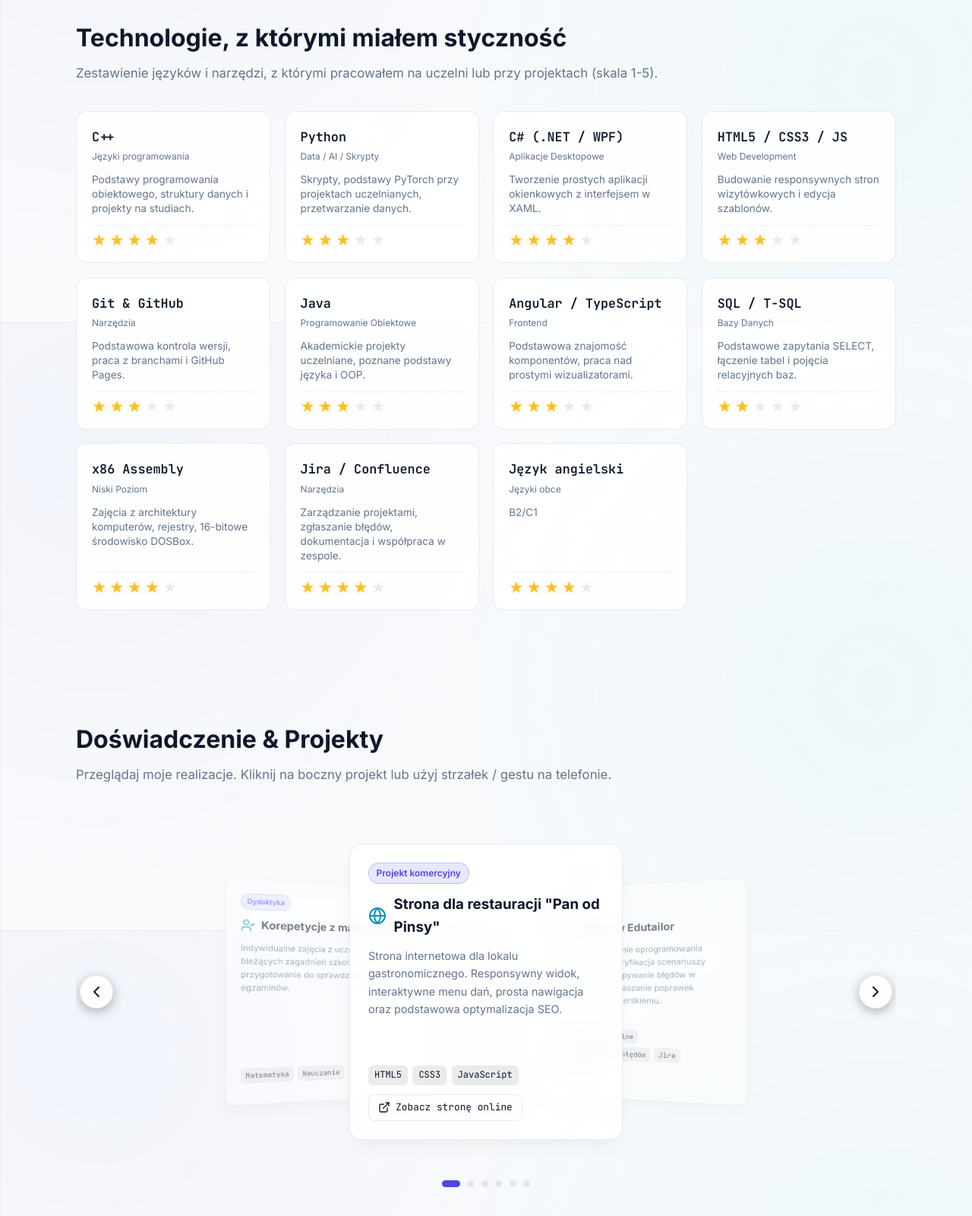
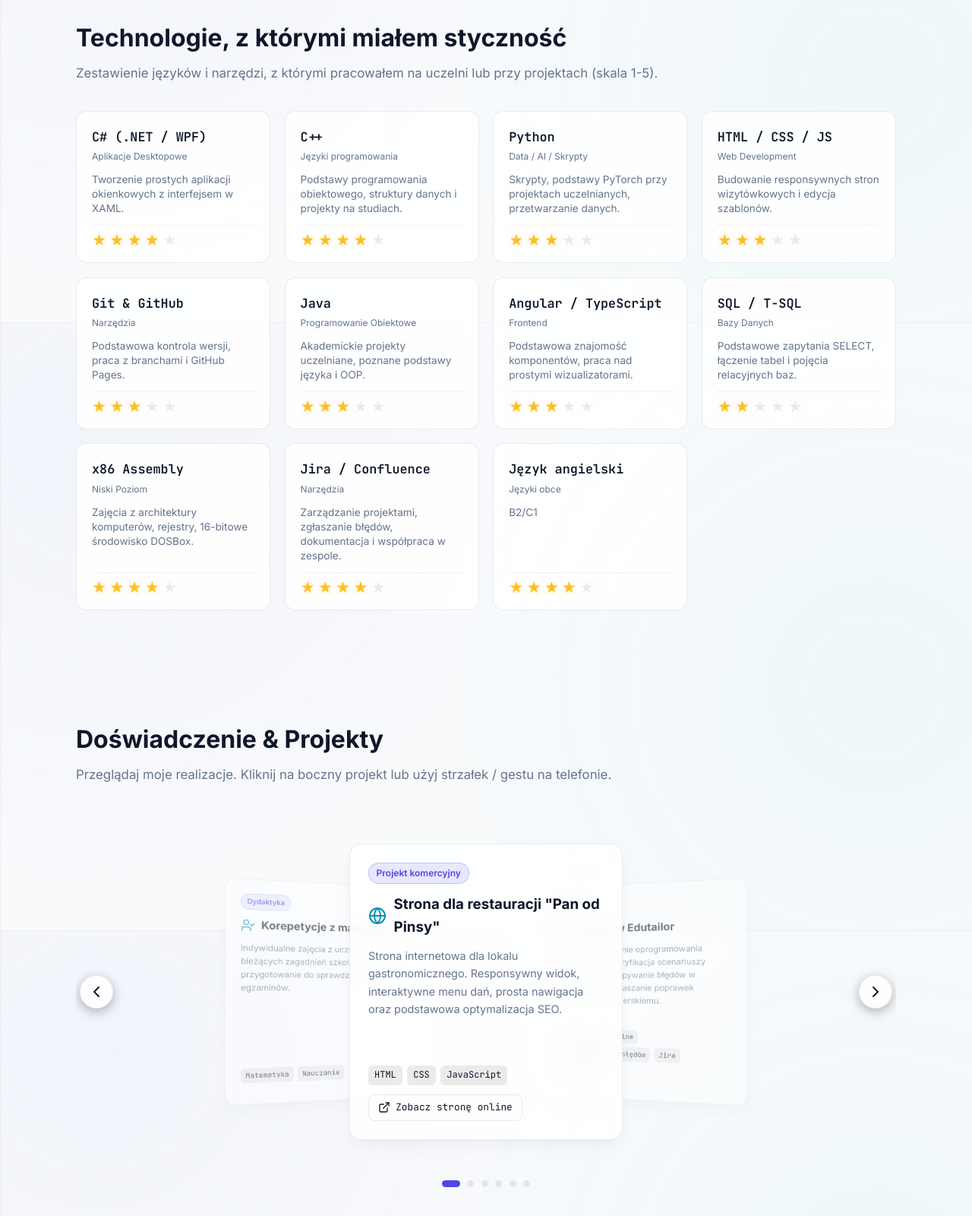
Before and after one commit to michmro04/michalmrowicki_webpage, a plain HTML site: page index.html in a window 1280 px wide. Shown: the part 1176-2776 px from the top of the page at 76% size. Drawn offline with nearby package versions, Linux system fonts and the light colour scheme.

Commit message:
some changes

```diff
--- a/assets/technologies.json
+++ b/assets/technologies.json
@@ -1,4 +1,10 @@
 [
+  {
+    "name": "C# (.NET / WPF)",
+    "category": "Aplikacje Desktopowe",
+    "level": 4,
+    "description": "Tworzenie prostych aplikacji okienkowych z interfejsem w XAML."
+  },
   {
     "name": "C++",
     "category": "Języki programowania",
@@ -12,13 +18,7 @@
     "description": "Skrypty, podstawy PyTorch przy projektach uczelnianych, przetwarzanie danych."
   },
   {
-    "name": "C# (.NET / WPF)",
-    "category": "Aplikacje Desktopowe",
-    "level": 4,
-    "description": "Tworzenie prostych aplikacji okienkowych z interfejsem w XAML."
-  },
-  {
-    "name": "HTML5 / CSS3 / JS",
+    "name": "HTML / CSS / JS",
     "category": "Web Development",
     "level": 3,
     "description": "Budowanie responsywnych stron wizytówkowych i edycja szablonów."
--- a/index.html
+++ b/index.html
@@ -84,7 +84,7 @@
             </svg>
           </a>
 
-          <a href="mailto:mrg.mrowicki@gmail.com" class="social-link" title="E-mail" aria-label="Napisz e-mail">
+          <a href="#contact" class="social-link" title="E-mail" aria-label="Napisz e-mail">
             <svg xmlns="http://www.w3.org/2000/svg" width="20" height="20" viewBox="0 0 24 24" fill="none" stroke="currentColor" stroke-width="2" stroke-linecap="round" stroke-linejoin="round">
               <rect width="20" height="16" x="2" y="4" rx="2"></rect>
               <path d="m22 7-8.97 5.7a1.94 1.94 0 0 1-2.06 0L2 7"></path>
@@ -195,8 +195,8 @@
                   Strona internetowa dla lokalu gastronomicznego. Responsywny widok, interaktywne menu dań, prosta nawigacja oraz podstawowa optymalizacja SEO.
                 </p>
                 <div class="tags">
-                  <span>HTML5</span>
-                  <span>CSS3</span>
+                  <span>HTML</span>
+                  <span>CSS</span>
                   <span>JavaScript</span>
                 </div>
                 <a href="https://panodpinsy.pl" target="_blank" rel="noopener noreferrer" class="project-link web-link">
```
